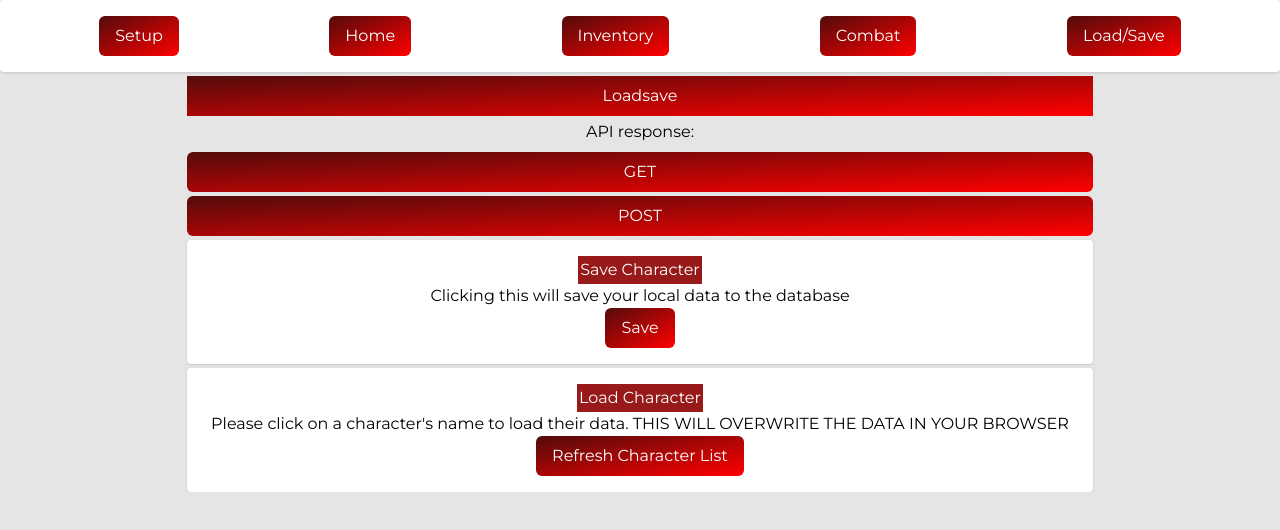
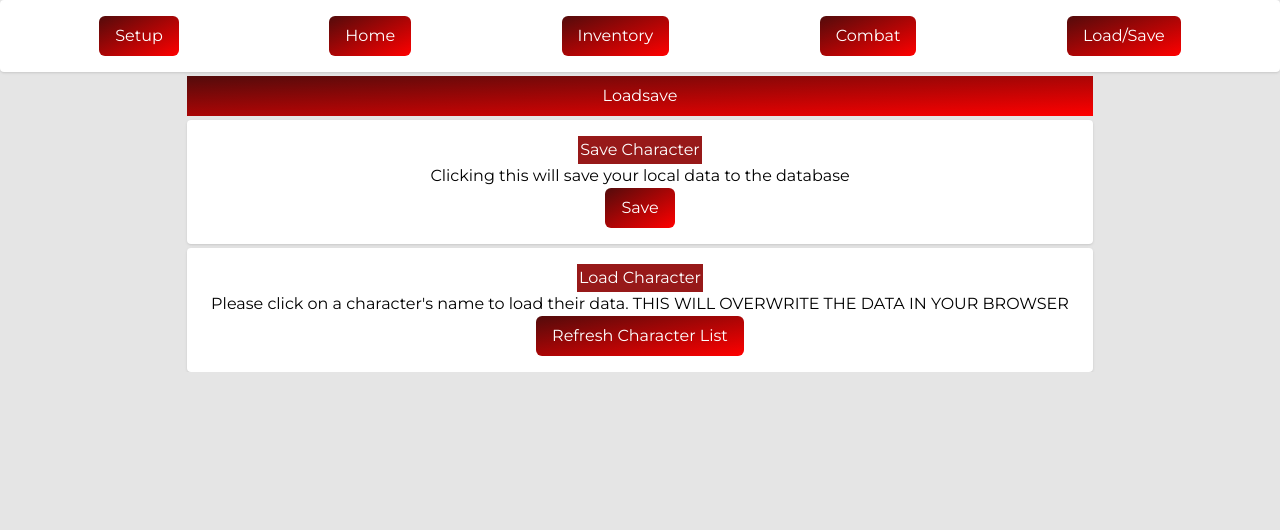
Before and after one commit to DaisyEverard/Cyberpunk-red, a React (Vite) app: page /loadSave in a window 1280 px wide. Shown: the top 530 px of the page. Built offline with nearby package versions, Linux system fonts and the light colour scheme.

Commit message:
fix humanity increment decrement

```diff
--- a/src/components/common/Profile.tsx
+++ b/src/components/common/Profile.tsx
@@ -96,11 +96,11 @@ const Profile = () => {
     if (humanityInputRef.current) {
       humanityChangeString = humanityInputRef.current.value;
     }
+    humanityChange = parseInt(humanityChangeString);
 
     if (humanityChangeString == '') {
       humanityChange = 1;
     }
-    humanityChange = parseInt(humanityChangeString);
 
     while (humanityChange > 0) {
       const humanityModTen = humanity % 10;
@@ -134,10 +134,11 @@ const Profile = () => {
       humanityChangeString = humanityInputRef.current.value;
     }
 
+    humanityChange = parseInt(humanityChangeString);
+
     if (humanityChangeString == '') {
       humanityChange = 1;
     }
-    humanityChange = parseInt(humanityChangeString);
 
     let success = true;
 
--- a/src/components/large_components/loadSave/CallAPI.tsx
+++ /dev/null
@@ -1,49 +0,0 @@
-import { useState } from 'react';
-
-import axios from 'axios';
-
-import { handleGet, handlePost } from '../../../utils/apiCalls';
-import Button from '../../common/Button';
-
-const CallAPI = () => {
-  const [response, setResponse] = useState('');
-  axios.defaults.headers.post['Content-Type'] = 'application/json;charset=utf-8';
-  axios.defaults.headers.post['Access-Control-Allow-Origin'] = '*';
-
-  const hardCodedGet = async () => {
-    const [data, err] = await handleGet('role/by_name/Johnny%20Silverhand');
-
-    console.log('response ', data);
-
-    if (err) {
-      throw err;
-    }
-    setResponse(data);
-  };
-
-  const hardCodedPost = async () => {
-    const body = {
-      role: 'rockerboy',
-    };
-
-    const [data, err] = await handlePost('role/by_name/Johnny%20Silverhand', JSON.stringify(body));
-
-    console.log('response ', data);
-
-    if (err) {
-      throw err;
-    }
-    setResponse(data);
-  };
-
-  return (
-    <>
-      <h1>API response:</h1>
-      <div>{response}</div>
-      <Button onClick={hardCodedGet}>GET</Button>
-      <Button onClick={hardCodedPost}>POST</Button>
-    </>
-  );
-};
-
-export default CallAPI;
--- a/src/components/large_components/loadSave/LoadCharacter.tsx
+++ b/src/components/large_components/loadSave/LoadCharacter.tsx
@@ -10,7 +10,6 @@ const LoadCharacter = () => {
   const { setState } = useContext(CharacterContext);
 
   const handleCharacterLoad = async (id: string, setState: (state: CharacterType) => void) => {
-    console.log('loaded character');
     const path = 'document/by_id/' + id;
     const [data, err] = await handleGet(path);
     if (err) {
--- a/src/pages/LoadSave.tsx
+++ b/src/pages/LoadSave.tsx
@@ -1,5 +1,4 @@
 import Header from '../components/common/Header';
-import CallAPI from '../components/large_components/loadSave/CallAPI';
 import LoadCharacter from '../components/large_components/loadSave/LoadCharacter';
 import SaveCharacter from '../components/large_components/loadSave/SaveCharacter';
 
@@ -8,7 +7,6 @@ const LoadSave = () => {
     <div className="flex flex-col items-center overflow-y-scroll my-1">
       <div className="flex flex-col gap-1 max-w-full">
         <Header />
-        <CallAPI />
         <SaveCharacter />
         <LoadCharacter />
         {/* see a list of characters and choose one to load data */}
```
